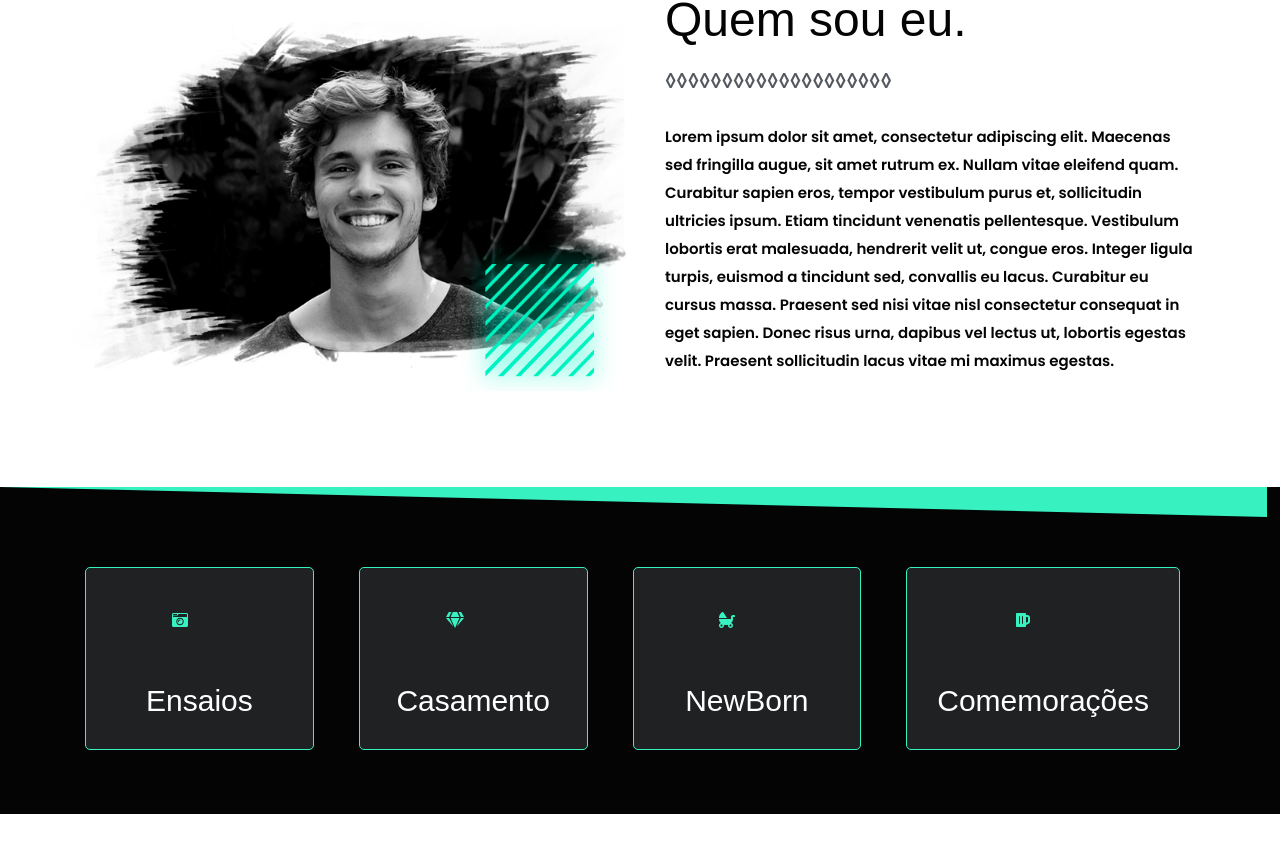
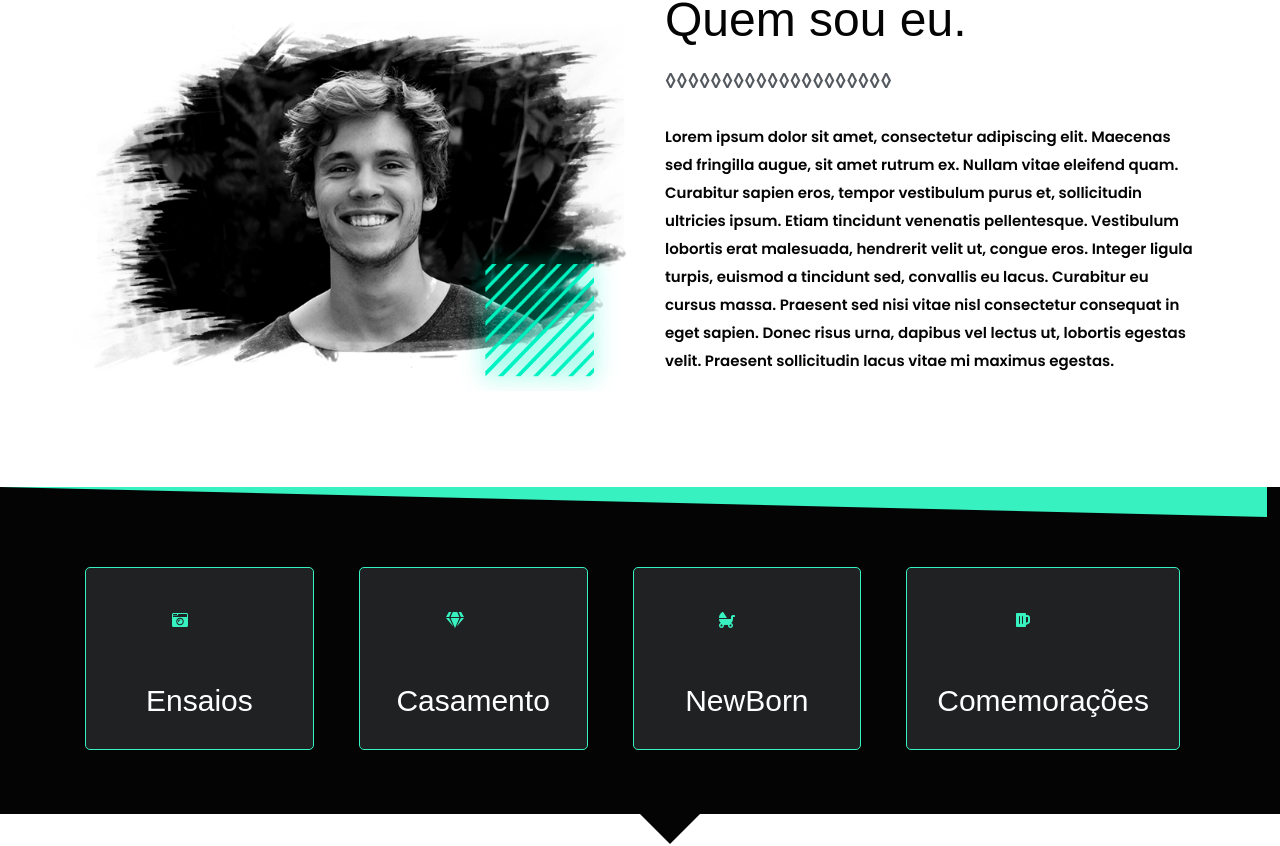
Before and after one commit to Cangemi/site-fotografia, a Next.js app: page / in a window 1280 px wide. Shown: the part 685-1531 px from the top of the page. Built offline with nearby package versions, Linux system fonts and the light colour scheme; a web font is replaced by a local one.

Commit message:
pagina fotografia

```diff
--- a/pages/index.css
+++ b/pages/index.css
@@ -88,6 +88,7 @@ h2{
       background-color: #040404;
       overflow: hidden;
       padding-top: 0px;
+      margin-bottom: 0px;
   }
 
   #divisorForma2 {
@@ -133,6 +134,15 @@ h2{
       margin-bottom: 30px;
 
   }
+
+  #divisorForma3 {
+    margin-left: 50%;
+    width: 0px;
+    height: 0;
+    border-left: 30px solid transparent;
+    border-right: 30px solid transparent;
+    border-top: 30px solid #040404;
+  }
  /*-----------------------mobile-----------------------------------------------------------*/
 
   @media (max-width: 515px){
--- a/pages/index.js
+++ b/pages/index.js
@@ -106,6 +106,9 @@ function Home() {
                     </div>
                 </Container>
             </Jumbotron>
+            <div className="col-12 divisorCentralizar">
+             <div fluid id="divisorForma3"></div>
+            </div>
         </div>
     )
 }
```
